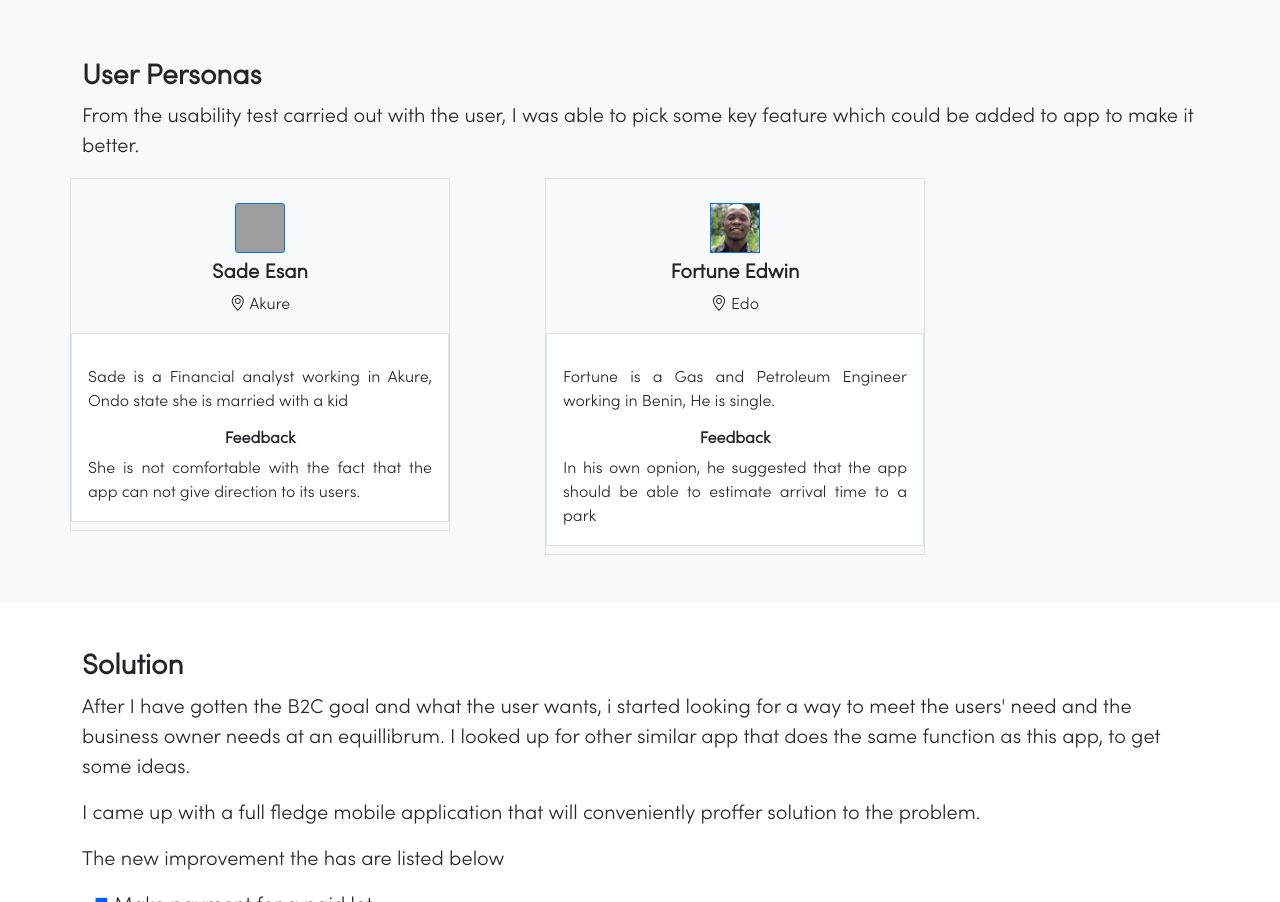
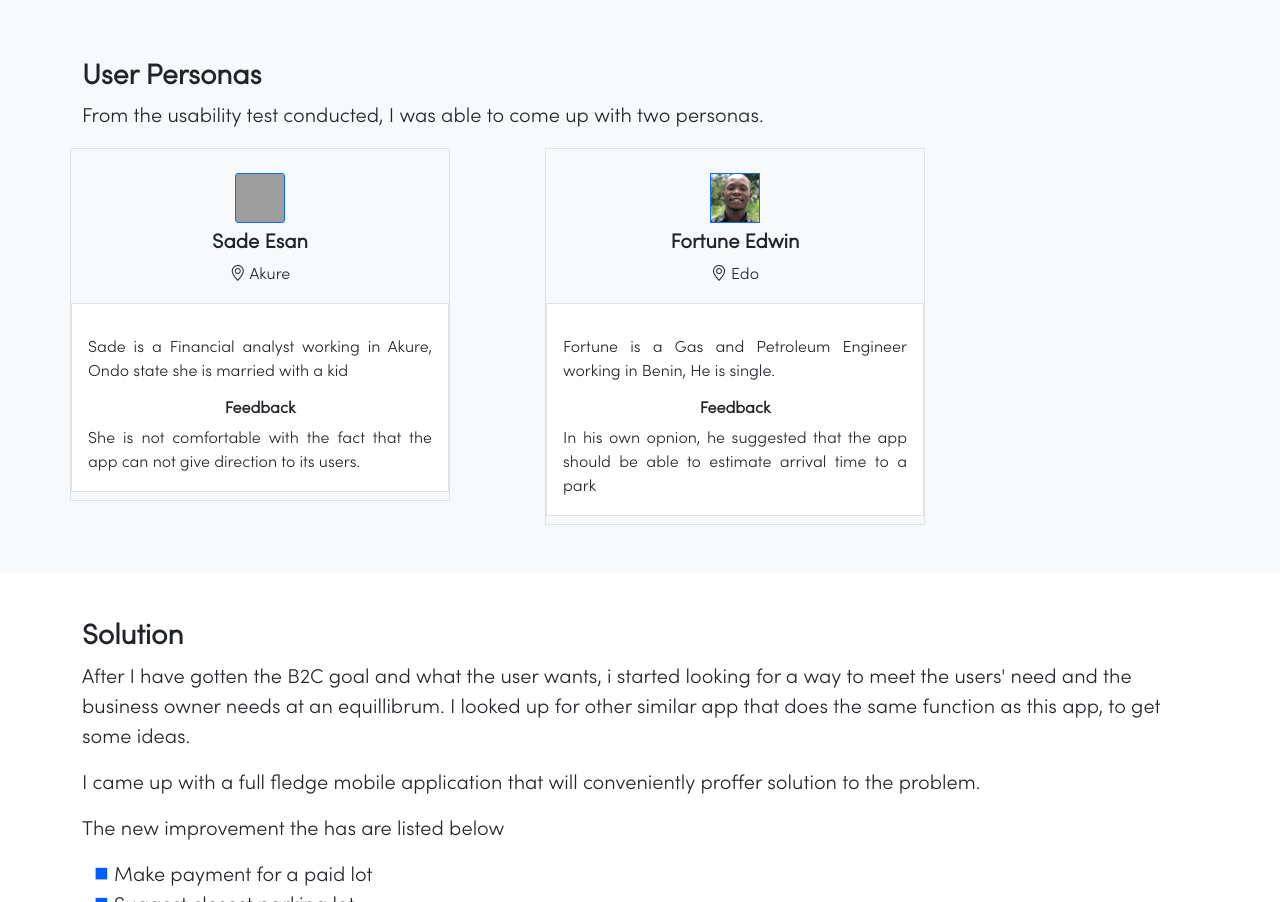
Before and after one commit to Graciey/Amoko-Grace-Portfolio, a plain HTML site: page aparkar.html in a window 1280 px wide. Shown: the part 2802-3704 px from the top of the page. Drawn offline with nearby package versions, Linux system fonts and the light colour scheme; grey boxes are pictures that could not be loaded.

Commit message:
New push

```diff
--- a/aparkar.html
+++ b/aparkar.html
@@ -108,7 +108,7 @@
             <div class="py-4">
                 <div class="container">
                     <h3 class="fw-bold">User Personas</h3>
-                    <p class="fs-5">From the usability test carried out with the user, I was able to pick some key feature which could be added to app to make it better.</p>
+                    <p class="fs-5">From the usability test conducted, I was able to come up with two personas.</p>
                         <div class="row ">
                             <div class=" px-0 mx-0 col-md-4">
                                 <div class="px-0 pt-4 pb-2 border" >
@@ -157,6 +157,7 @@
                 <h3 class="fw-bold">Solution</h3>
                 <p class="fs-5">After I have gotten the B2C goal and what the user wants, i started looking for a way to meet the users' need and the business owner needs at an equillibrum. I looked up for other similar app that does the same function as this app, to get some ideas.</p>
                 <p class="fs-5">I came up with a full fledge mobile application that will conveniently proffer solution to the problem.</p>
+                <!-- From the usability test carried out with the users, I was able to pick some key feature which could be added to the app to give the user better experience. -->
                 <p class="fs-5">The new improvement the has are listed below</p>
                 <ul>
                     <li class="fs-5">Make payment for a paid lot</li>
```
